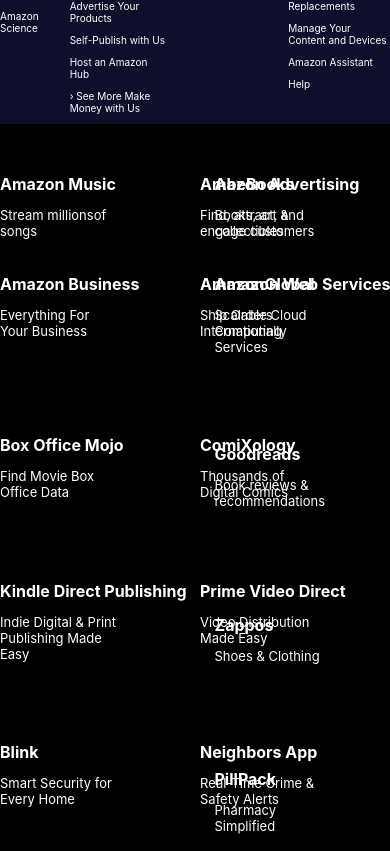
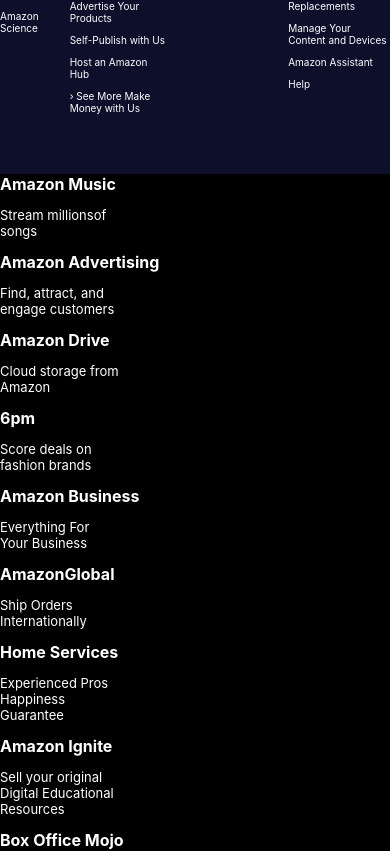
Before and after one commit to solikhov07/amazon_site, a React (Create React App) app: page / in a window 390 px wide. Shown: the part 5429-6280 px from the top of the page. Built offline with nearby package versions, Linux system fonts and the light colour scheme.

Commit message:
fixed style

```diff
--- a/src/components/footer/Footer.module.css
+++ b/src/components/footer/Footer.module.css
@@ -74,4 +74,16 @@
     .footer_text_box p{
         font-size: 10px;
     }
+    .footer_above_box{
+        display: block;
+        height: auto;
+    }
+    .box_leftside{
+        grid-template-columns: repeat(1, 1fr);
+        grid-template-rows: repeat(1, auto);
+    }
+    .box_rightside{
+        grid-template-columns: repeat(1, 1fr);
+        grid-template-rows: repeat(1, auto);
+    }
 }
--- a/src/components/header/Header.jsx
+++ b/src/components/header/Header.jsx
@@ -34,12 +34,6 @@
   }
   function closeClick(){
     setSidebar(false)
-  }
-  if(sidebar){
-    document.body.style.overflow = "hidden"
-  }
-  else{
-    document.body.style.overflow = "auto"
   }
   const { pathname } = useLocation()
   if(pathname.includes("/signin")){
--- a/src/components/header/Header.module.css
+++ b/src/components/header/Header.module.css
@@ -133,6 +133,7 @@
     min-height: 140vh;
     position: absolute;
     top: 0;
+    left: 0;
     background-color: black;
     opacity: 0.75;
 }
--- a/src/components/main/Main.module.css
+++ b/src/components/main/Main.module.css
@@ -249,6 +249,10 @@
     grid-template-rows: repeat(1, auto);
 
 }
+.box_products{
+    grid-template-columns: repeat(1, 1fr);
+    grid-template-rows: repeat(1, auto);
+}
 
 }
 .box_product{
```
